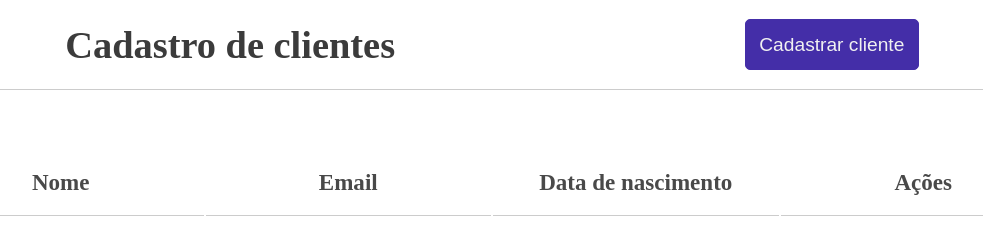
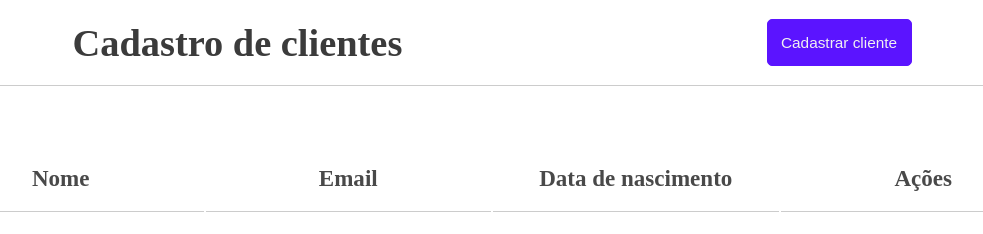
Before and after one commit to amandadeogr/CRUD, a plain HTML site: page index.html in a window 1280 px wide. Shown: the whole page, without its empty margins (148-1131 px from the left). Drawn offline with Linux system fonts and the light colour scheme.

Commit message:
change button color

```diff
--- a/assets/css/header/button.css
+++ b/assets/css/header/button.css
@@ -1,10 +1,10 @@
 .header__button {
-   background-color: #442ea8;
-   border: 1px solid #442ea8;
+   background-color: #5b14ff;
+   border: 1px solid #5b14ff;
    border-radius: 5px;
    cursor: pointer;
    color: #f1f1f1;
-   font-size: 1rem;
+   font-size: .8rem;
    padding: .7rem;
    transition: .8s;
 }
```
